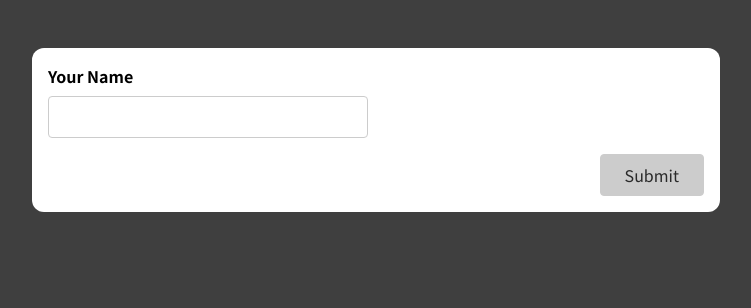
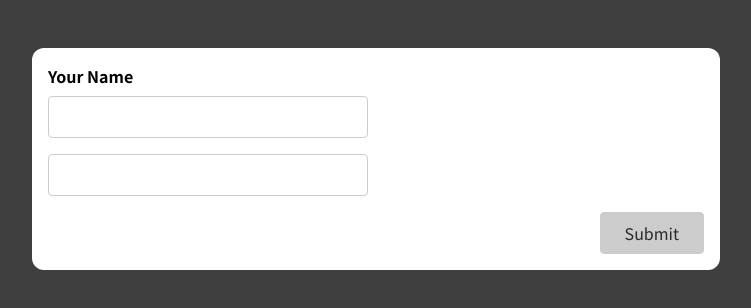
Before and after one commit to aschneiderGit/react-complete-guide-section16, a React (Create React App) app: page / in a window 1280 px wide. Shown: the top 308 px of the page, without its empty margins (264-1015 px from the left). Built offline with nearby package versions, Linux system fonts and the light colour scheme.

Commit message:
Add email input with validity and feedback

```diff
--- a/src/components/SimpleInput.js
+++ b/src/components/SimpleInput.js
@@ -1,19 +1,32 @@
-import {useEffect, useRef, useState} from 'react';
+import {useState} from 'react';
 
 const SimpleInput = (props) => {
 	const [enteredName, setEnteredName] = useState('');
 	const [enteredNameIsTouched, setEnteredNameIsTouched] = useState(false);
-
 	const enteredNameIsValid = enteredName.trim() !== '';
 	const enteredNameIsInValid = !enteredNameIsValid && enteredNameIsTouched;
-	const formIsValid = enteredNameIsValid;
+
+	const regMatchemail =
+		/^(([^<>()[\]\\.,;:\s@"]+(\.[^<>()[\]\\.,;:\s@"]+)*)|(".+"))@((\[[0-9]{1,3}\.[0-9]{1,3}\.[0-9]{1,3}\.[0-9]{1,3}\])|(([a-zA-Z\-0-9]+\.)+[a-zA-Z]{2,}))$/;
+	const [enteredEmail, setEnteredEmail] = useState('');
+	const [enteredEmailIsTouched, setEnteredEmailIsTouched] = useState(false);
+	const enteredEmailIsValid = enteredEmail.match(regMatchemail);
+	const enteredEmailIsInValid = !enteredEmailIsValid && enteredEmailIsTouched;
+
+	const formIsValid = enteredNameIsValid && enteredEmailIsValid;
 
 	const nameInputChangeHandler = (event) => {
 		setEnteredName(event.target.value);
 	};
-
 	const nameInputBlurHandler = (event) => {
 		setEnteredNameIsTouched(true);
+	};
+
+	const emailInputChangeHandler = (event) => {
+		setEnteredEmail(event.target.value);
+	};
+	const emailInputBlurHandler = (event) => {
+		setEnteredEmailIsTouched(true);
 	};
 
 	const formSubmitHandler = (event) => {
@@ -25,13 +38,18 @@ const SimpleInput = (props) => {
 		}
 
 		console.log(enteredName);
+		console.log(enteredEmail);
 		setEnteredName('');
 		setEnteredNameIsTouched(false);
+		setEnteredEmail('');
+		setEnteredEmailIsTouched(false);
 	};
-	const nameIsInvalid = enteredNameIsInValid;
-	const nameInputClasses = nameIsInvalid
-		? 'form-control invalid'
-		: 'form-control';
+
+	const nameInputClasses = `form-control ${enteredNameIsInValid && 'invalid'}`;
+	const emailInputClasses = `form-control ${
+		enteredEmailIsInValid && 'invalid'
+	}`;
+
 	return (
 		<form onSubmit={formSubmitHandler}>
 			<div className={nameInputClasses}>
@@ -43,7 +61,21 @@ const SimpleInput = (props) => {
 					onBlur={nameInputBlurHandler}
 					value={enteredName}
 				/>
-				{nameIsInvalid && <p className="error-text"> name must not be empty</p>}
+				{enteredNameIsInValid && (
+					<p className="error-text"> name must not be empty</p>
+				)}
+			</div>
+			<div className={emailInputClasses}>
+				<input
+					type="email"
+					id="email"
+					onChange={emailInputChangeHandler}
+					onBlur={emailInputBlurHandler}
+					value={enteredEmail}
+				/>
+				{enteredEmailIsInValid && (
+					<p className="error-text"> email is not valid</p>
+				)}
 			</div>
 			<div className="form-actions">
 				<button disabled={!formIsValid}>Submit</button>
```
